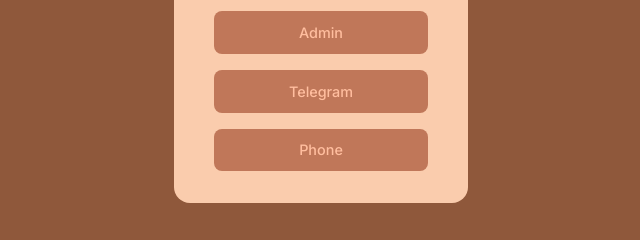
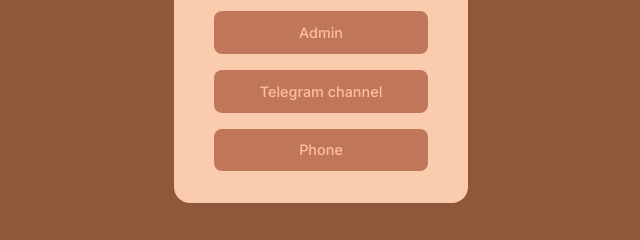
Before and after one commit to amir2501/Mz-Cosmetics, a plain HTML site: page index.html in a window 1280 px wide. Shown: the part 441-681 px from the top of the page, 319-959 px from the left. Drawn offline with Linux system fonts and the light colour scheme.

Commit message:
Update index.html

```diff
--- a/index.html
+++ b/index.html
@@ -34,18 +34,26 @@
       <p class="green-text">Online Premium cosmetic brand</p>
 
       <ul>
-        <a href="https://www.instagram.com/mz_cosmetics_tashkent/?igsh=MWQwZGYwdTY5b2Jmcg%3D%3D&utm_source=qr"><li>
+        <a href="https://www.instagram.com/mz_cosmetics_tashkent/?igsh=MWQwZGYwdTY5b2Jmcg%3D%3D&utm_source=qr">
+          <li>
           Instagram
-          </li></a>
-          <a href="https://t.me/zsalimova"><li>
+          </li>
+        </a>
+          <a href="https://t.me/zsalimova">
+            <li>
           Admin
-        </li></a>
-        <a href="http://t.me/zsalimova"><li>
-          Telegram
-        </li></a>
-        <a href="tel:+998975458148"><li>
+        </li
+        ></a>
+        <a href="https://t.me/ROZAuniversalshop">
+          <li>
+          Telegram channel
+        </li>
+      </a>
+        <a href="tel:+998975458148">
+          <li>
           Phone
-        </li></a>
+        </li>
+      </a>
       </ul>
     </article>
       <p></p>
```
